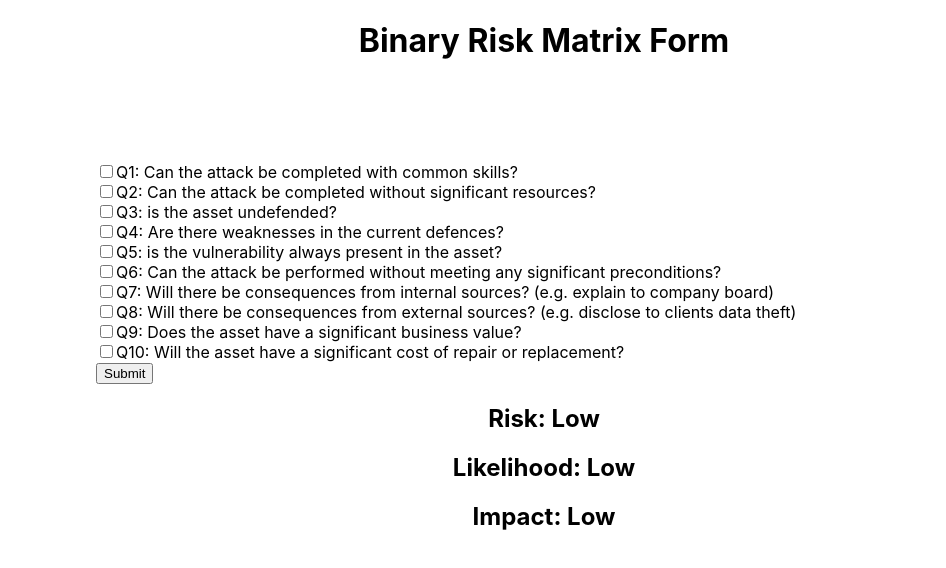
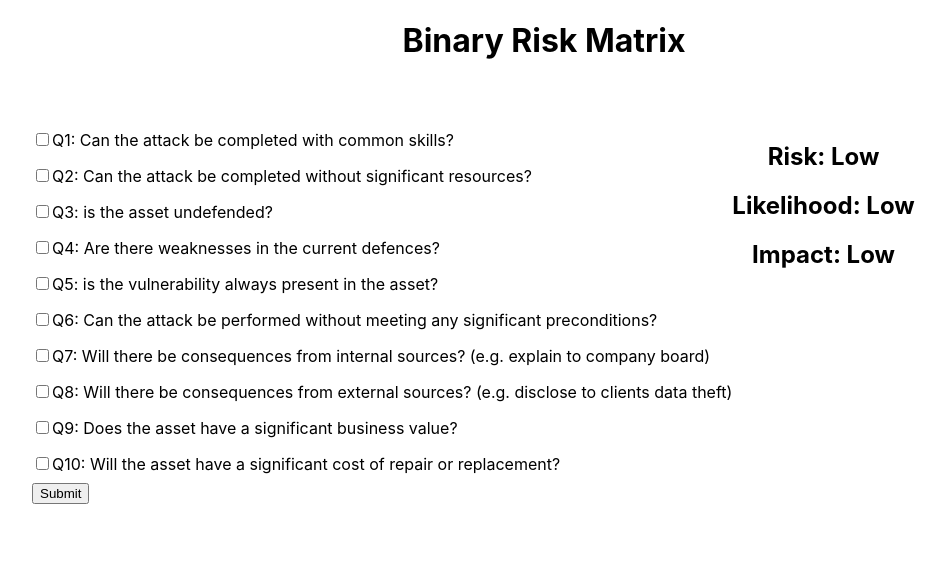
Before and after one commit to MatthewNobes/risk-matrix-generator, a React (Create React App) app: page / in a window 1280 px wide. Shown: the top 568 px of the page, without its empty margins (96-1042 px from the left). Built offline with nearby package versions, Linux system fonts and the light colour scheme.

Commit message:
UI style update

```diff
--- a/src/Components/BinaryRiskMatrix/BinaryRiskMatrix.js
+++ b/src/Components/BinaryRiskMatrix/BinaryRiskMatrix.js
@@ -3,7 +3,7 @@ import BinaryRiskMatrixForm from "./BinaryRiskMatrixForm";
 export default function BinaryRiskMatrix() {
     return (
         <div>
-            <h1>Binary Risk Matrix Form</h1>
+            <h1>Binary Risk Matrix</h1>
             <BinaryRiskMatrixForm />
         </div>
     );
--- a/src/Components/BinaryRiskMatrix/BinaryRiskMatrixForm.js
+++ b/src/Components/BinaryRiskMatrix/BinaryRiskMatrixForm.js
@@ -160,7 +160,7 @@ export default function BinaryRiskMatrixForm() {
     }
 
     return (
-        <div >
+        <div className="BinaryRiskMatrix">
             <form className="BinaryRiskMatrixForm" onSubmit={(e) => handleSubmit(e)}>
                 <div className="BinaryRiskMatrixForm-CheckboxBlock">
                     <input type='checkbox' id='Q1' value={Q1} onChange={() => handleChange(Q1, appendQ1)}/>
@@ -214,10 +214,12 @@ export default function BinaryRiskMatrixForm() {
                 <button type="submit">Submit</button>
             </form>
 
+            <div className="BinaryRiskMatrixResults">
+                <h2 className="BinaryRiskMatrixResults-Measurement">Risk: {risk}</h2>
+                <h2 className="BinaryRiskMatrixResults-Measurement">Likelihood: {likelihood}</h2>
+                <h2 className="BinaryRiskMatrixResults-Measurement">Impact: {impact}</h2>
+            </div>
 
-            <h2>Risk: {risk}</h2>
-            <h2>Likelihood: {likelihood}</h2>
-            <h2>Impact: {impact}</h2>
         </div>
     );
   }
--- a/src/css/App.css
+++ b/src/css/App.css
@@ -1,9 +1,27 @@
 .App {
   text-align: center;
+}
 
+.BinaryRiskMatrix {
+  display: flex;
+  flex-direction: row;
+  padding: 5vh 10vw 0vh 10vw;
 }
 
 .BinaryRiskMatrixForm {
   text-align: left;
-  padding: 10vh 15vw 0vh 15vw;
+
+
 }
+
+.BinaryRiskMatrixForm-CheckboxBlock {
+  padding: 0.5em 0vw 0.5em 0vw;
+}
+
+.BinaryRiskMatrixResults {
+
+}
+
+.BinaryRiskMatrixResults-Measurement {
+
+}
```
